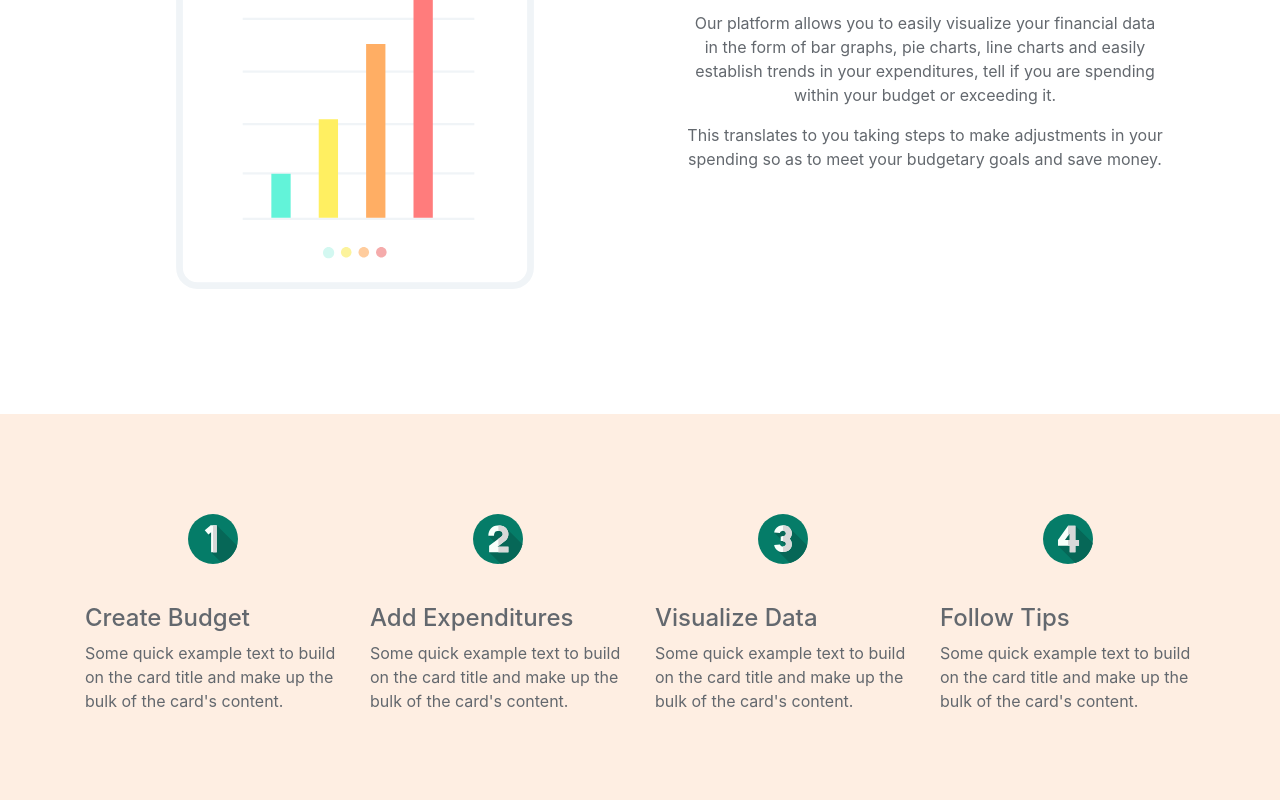
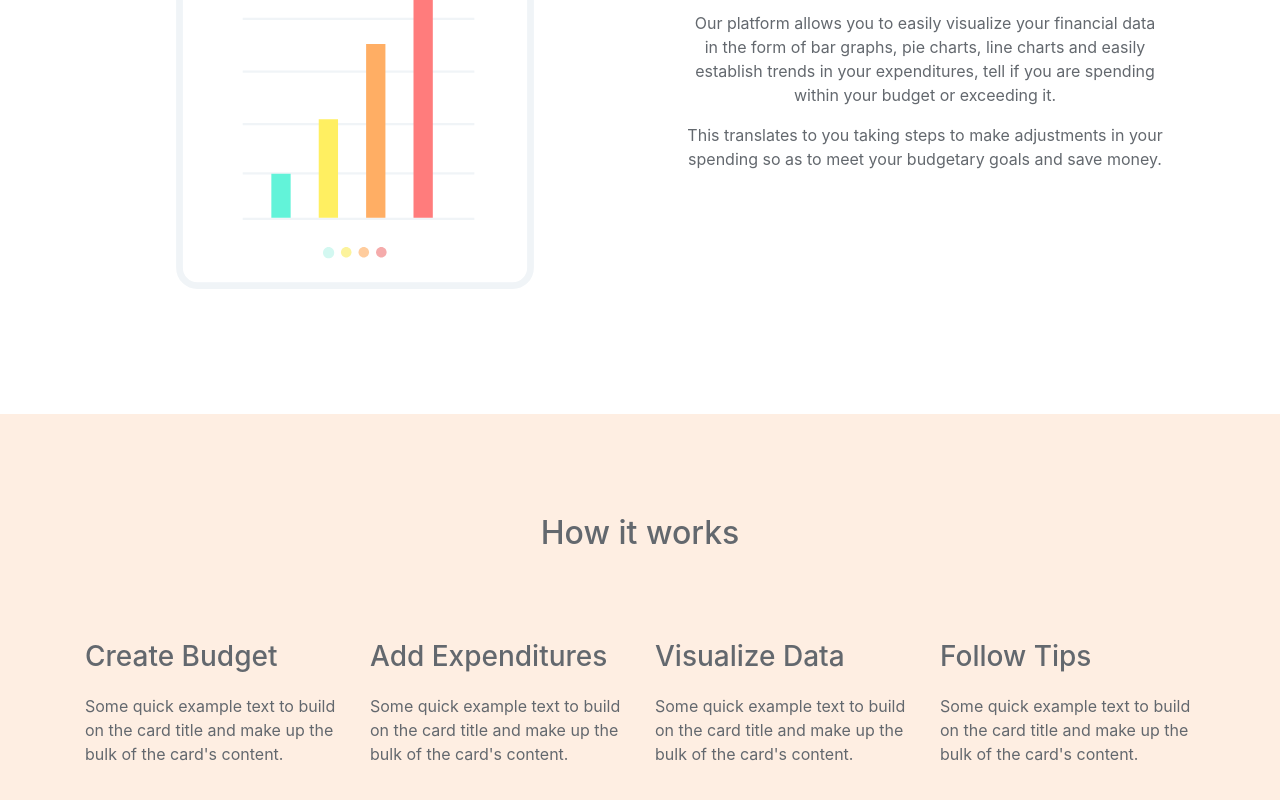
Before and after one commit to Jordan-Rob/FinMate-FE, a React (Create React App) app: page / in a window 1280 px wide. Shown: the part 1522-2322 px from the top of the page. Built offline with nearby package versions, Linux system fonts and the light colour scheme.

Commit message:
adjusting 4th home section

```diff
--- a/src/components/Home.js
+++ b/src/components/Home.js
@@ -134,25 +134,22 @@ const Home = () => {
 
             <div style={{ height:'580px' }}>
                 <div className='container' style={{ paddingTop:'100px' }}>
+                    <div style={{ textAlign:'center', paddingBottom:'80px' }}>
+                        <h2>How it works</h2>
+                    </div>
                     <div className='row' >
                         <div className='col-md-3'>
-                            <div style={{ textAlign:"center", marginBottom:"40px"  }}>
-                                <img style={{ height:"50px" }} src={One} />
-                            </div>
                             <div>
-                            <h4>Create Budget</h4>
-                            <p>
-                                Some quick example text to build on the card title and make up the bulk of
-                                the card's content.
-                            </p>
+                                <h3 style={{ marginBottom:'20px' }}>Create Budget</h3>
+                                <p>
+                                    Some quick example text to build on the card title and make up the bulk of
+                                    the card's content.
+                                </p>
                             </div>
                         </div>
                         <div className='col-md-3'>
-                            <div style={{ textAlign:"center", marginBottom:"40px" }}>
-                                <img style={{ height:"50px" }} src={Two} />
-                            </div>
                             <div>
-                                <h4>Add Expenditures</h4>
+                                <h3 style={{ marginBottom:'20px' }}>Add Expenditures</h3>
                                 <p>
                                    Some quick example text to build on the card title and make up the bulk of
                                    the card's content.
@@ -160,11 +157,8 @@ const Home = () => {
                             </div>
                         </div>
                         <div className='col-md-3'>
-                            <div style={{ textAlign:"center", marginBottom:"40px" }}>
-                                <img style={{ height:"50px" }} src={Three} />
-                            </div>
                             <div>
-                                <h4>Visualize Data</h4>
+                                <h3 style={{ marginBottom:'20px' }}>Visualize Data</h3>
                                 <p>
                                     Some quick example text to build on the card title and make up the bulk of
                                     the card's content.
@@ -172,11 +166,8 @@ const Home = () => {
                             </div>
                         </div>
                         <div className='col-md-3'>
-                            <div style={{ textAlign:"center", marginBottom:"40px" }}>
-                                <img style={{ height:"50px" }} src={Four} />
-                            </div>
                             <div>
-                                <h4>Follow Tips</h4>
+                                <h3 style={{ marginBottom:'20px' }}>Follow Tips</h3>
                                 <p>
                                     Some quick example text to build on the card title and make up the bulk of
                                     the card's content.
```
